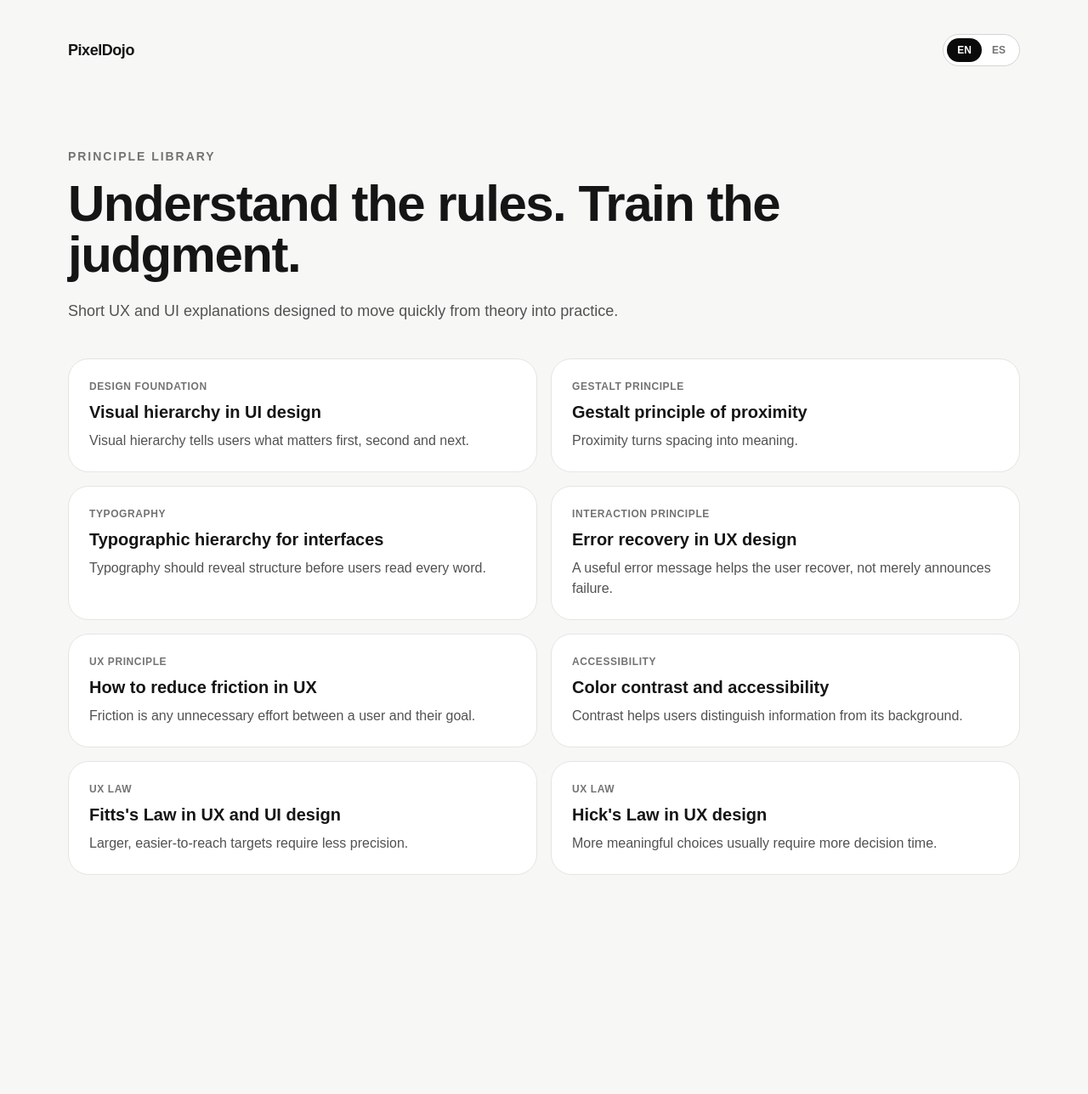
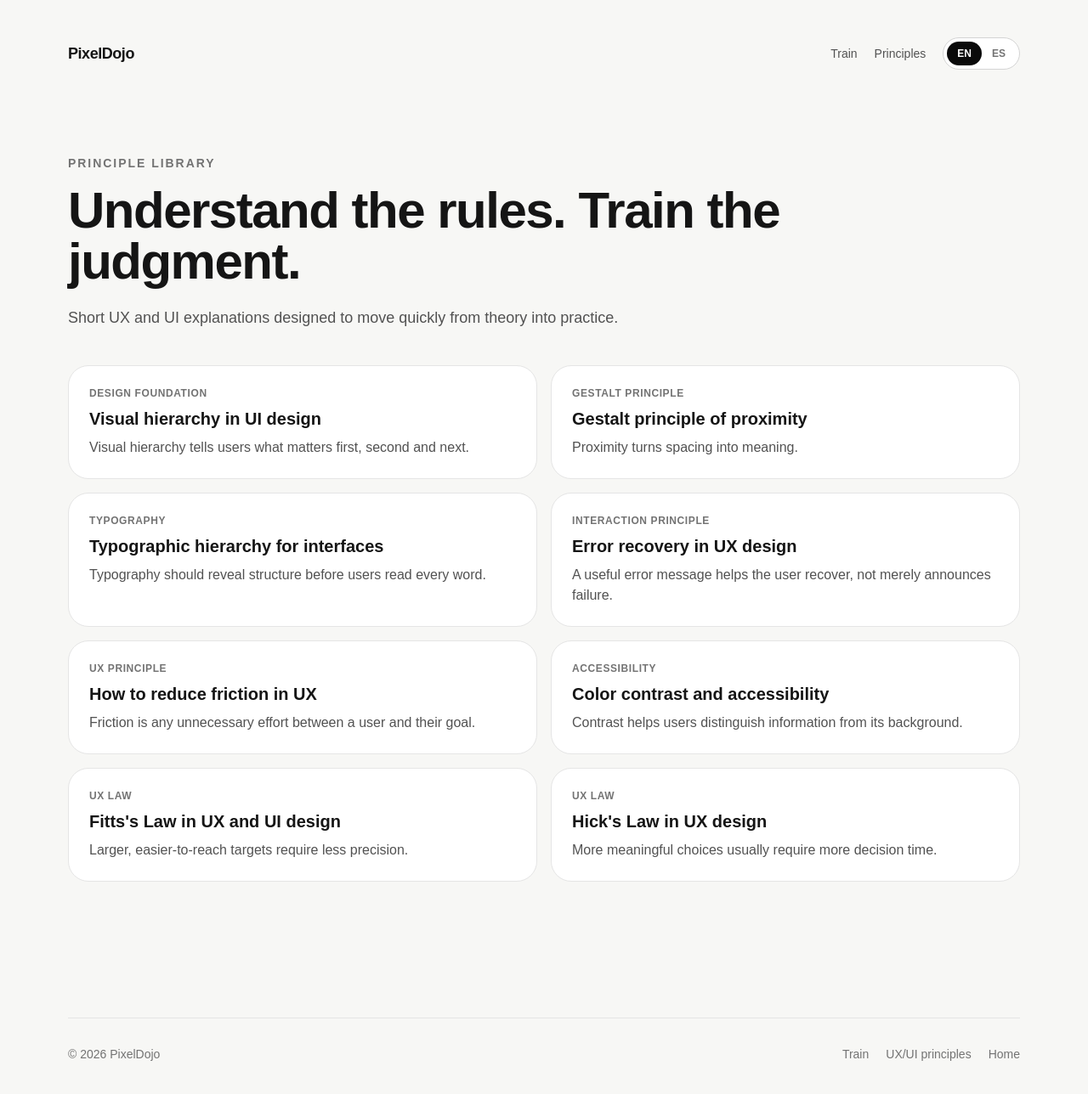
Before and after one commit to pablomrdz/pixeldojo, a Next.js app: page /en/ux in a window 1280 px wide. Shown: the top 1288 px of the page at 85% size. Before the commit the page ends 1166 px from the top, so only its background shows below. Built offline with nearby package versions, Linux system fonts and the light colour scheme.

Commit message:
feat: use shared navigation on principle hub

```diff
--- a/app/[locale]/ux/page.tsx
+++ b/app/[locale]/ux/page.tsx
@@ -1,7 +1,8 @@
 import type { Metadata } from "next";
 import Link from "next/link";
 import { notFound } from "next/navigation";
-import { LanguageSwitcher } from "@/components/LanguageSwitcher";
+import { SiteHeader } from "@/components/SiteHeader";
+import { SiteFooter } from "@/components/SiteFooter";
 import { principleHref, principles } from "@/data/learning";
 import type { Locale } from "@/lib/types";
 
@@ -20,6 +21,7 @@ export async function generateMetadata({
         ? "Aprende principios de UX y UI con explicaciones breves y práctica visual."
         : "Learn UX and UI principles through short explanations and visual practice.",
     alternates: {
+      canonical: `/${locale}/ux`,
       languages: { en: "/en/ux", es: "/es/ux" },
     },
   };
@@ -36,10 +38,7 @@ export default async function UXIndex({
 
   return (
     <main className="shell py-7 md:py-10">
-      <nav className="flex items-center justify-between">
-        <Link href={`/${locale}`} className="text-lg font-bold tracking-tight">PixelDojo</Link>
-        <LanguageSwitcher locale={locale} suffix="/ux" />
-      </nav>
+      <SiteHeader locale={locale} enSuffix="/ux" esSuffix="/ux" />
 
       <section className="py-16 md:py-24">
         <p className="text-sm font-semibold uppercase tracking-[0.14em] text-neutral-500">
@@ -72,6 +71,8 @@ export default async function UXIndex({
           ))}
         </div>
       </section>
+
+      <SiteFooter locale={locale} />
     </main>
   );
 }
```
